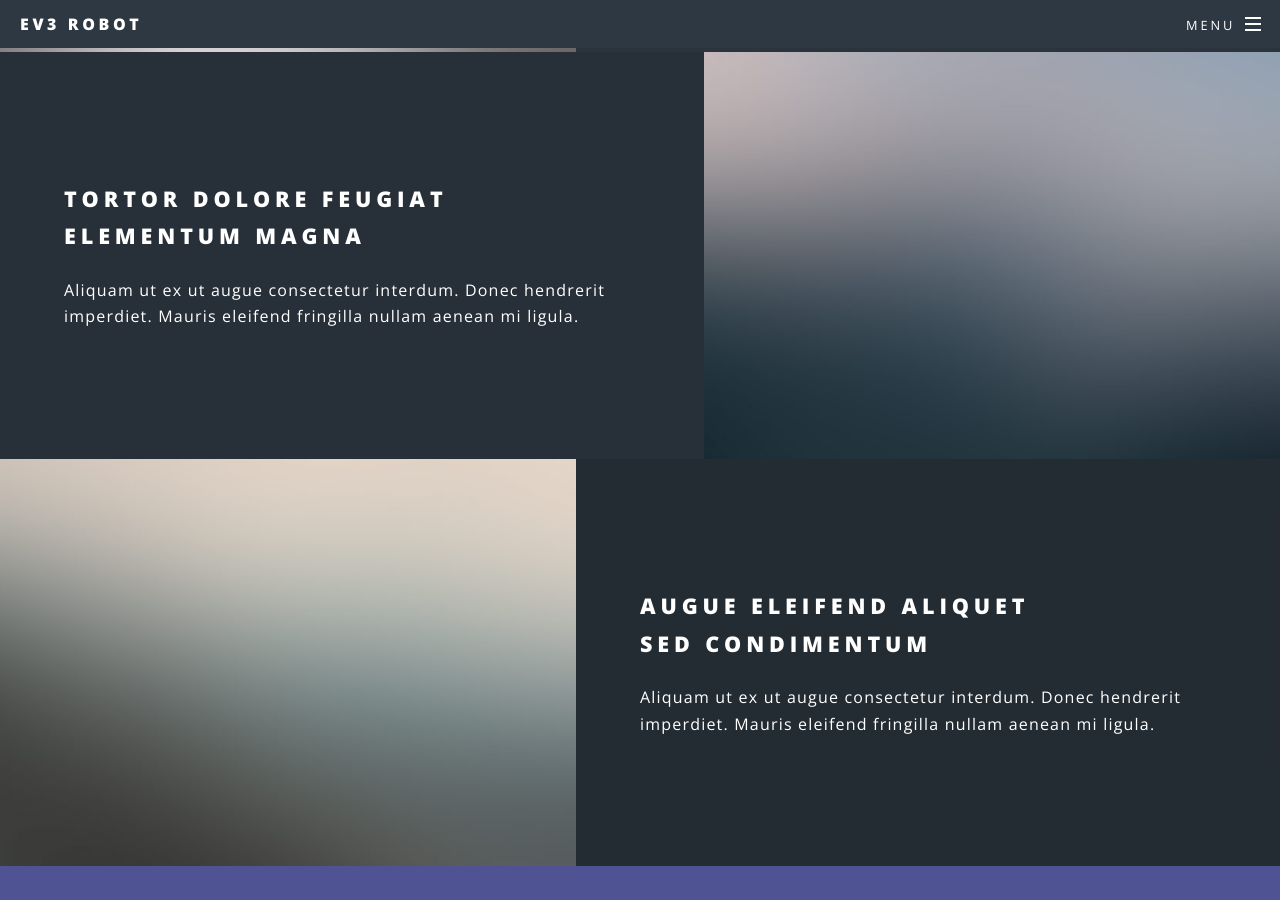
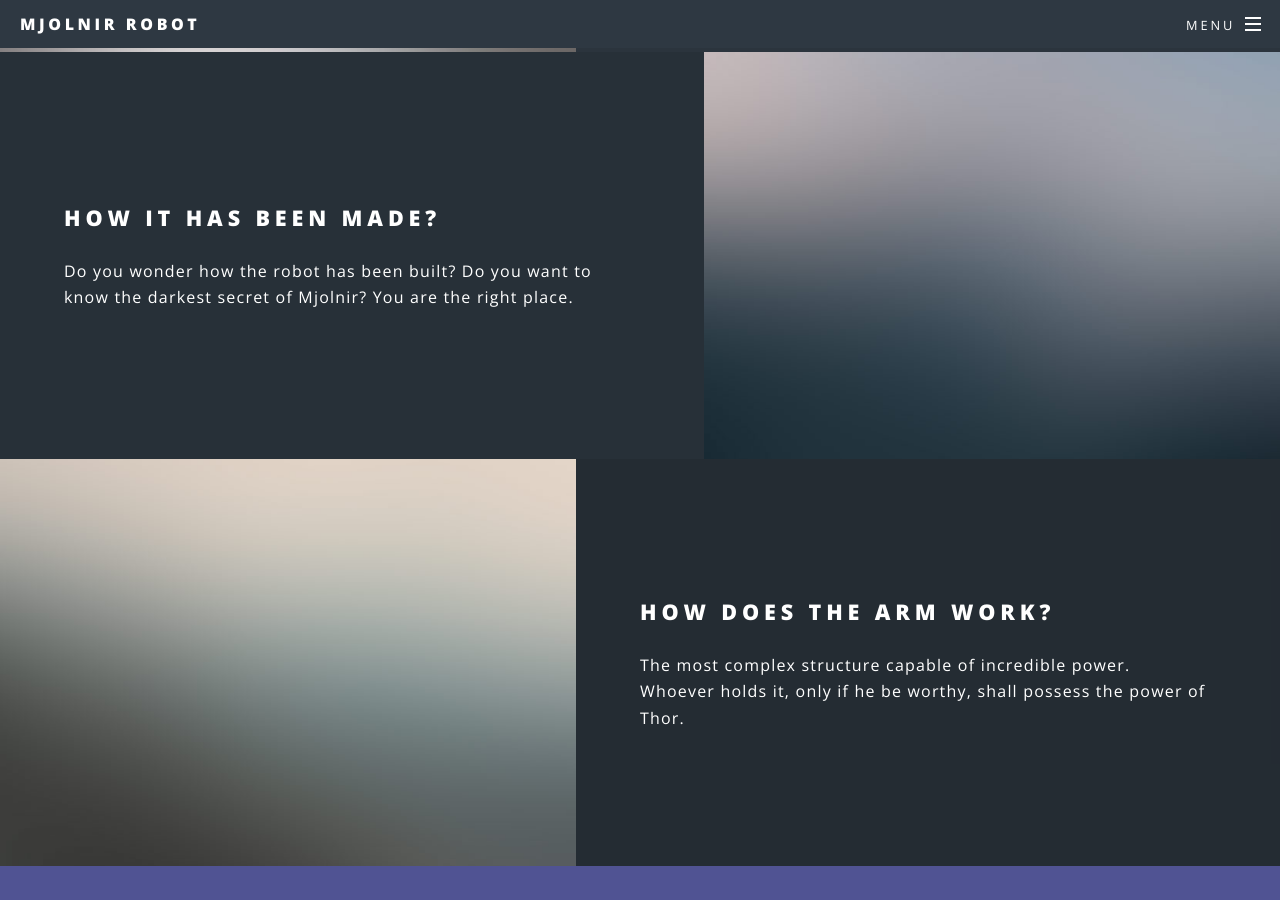
Before and after one commit to srossi93/ev3_robot, a Jekyll site: the page built from docs/index.html, in a window 1280 px wide and 900 px high, scrolled down 1777 px. Built offline with Jekyll 4.4.1, drawn with Linux system fonts in a browser that asks for light colours; some of the changed text lies outside the part shown.

Commit message:
First draft for the website

```diff
--- a/docs/_config.yml
+++ b/docs/_config.yml
@@ -3,7 +3,7 @@
 
 # Site settings
 
-title: EV3 Robot
+title: Mjolnir Robot
 description: |
   Project website for the competition
 
@@ -18,7 +18,7 @@
 url: "http://yourdomain.com" # the base hostname & protocol for your site
 social:
   twitter: https://twitter.com/<username>
-  github: https://github.com/<username>
+  github: https://github.com/srossi93/ev3_robot
   linkedin-square: https://linkedin.com/in/<username>
   facebook-official: https://facebook.com/<username>
   google-plus-square: https://plus.google.com/u/0/+<username>
--- a/docs/index.html
+++ b/docs/index.html
@@ -6,9 +6,9 @@
 						<div class="inner">
 							<h2>{{ site.title }}</h2>
 							<p>{{ site.description | markdownify }}</p>
-							<ul class="actions">
-								<li><a href="#" class="button special">Activate</a></li>
-							</ul>
+							<!--<ul class="actions"> -->
+							<!--	<li><a href="#one" class="button special">Activate</a></li>-->
+							<!--</ul>-->
 						</div>
 						<a href="#one" class="more scrolly">Learn More</a>
 					</section>
@@ -34,23 +34,23 @@
 					<section id="two" class="wrapper alt style2">
 						<section class="spotlight">
 							<div class="image"><img src="images/pic01.jpg" alt="" /></div><div class="content">
-								<h2>Magna primis lobortis<br />
-								sed ullamcorper</h2>
-								<p>Aliquam ut ex ut augue consectetur interdum. Donec hendrerit imperdiet. Mauris eleifend fringilla nullam aenean mi ligula.</p>
+								<h2>Why Mjolnir?</h2>
+								<p>Discover the mythical origin of Mjolnir, what it is and why it's the perfect
+                name for our robot.</p>
 							</div>
 						</section>
 						<section class="spotlight">
 							<div class="image"><img src="images/pic02.jpg" alt="" /></div><div class="content">
-								<h2>Tortor dolore feugiat<br />
-								elementum magna</h2>
-								<p>Aliquam ut ex ut augue consectetur interdum. Donec hendrerit imperdiet. Mauris eleifend fringilla nullam aenean mi ligula.</p>
+								<h2>How it has been made?</h2>
+								<p>Do you wonder how the robot has been built? Do you want to know the darkest secret of Mjolnir?
+                  You are the right place.</p>
 							</div>
 						</section>
 						<section class="spotlight">
 							<div class="image"><img src="images/pic03.jpg" alt="" /></div><div class="content">
-								<h2>Augue eleifend aliquet<br />
-								sed condimentum</h2>
-								<p>Aliquam ut ex ut augue consectetur interdum. Donec hendrerit imperdiet. Mauris eleifend fringilla nullam aenean mi ligula.</p>
+								<h2>How does the arm work?</h2>
+								<p>The most complex structure capable of incredible power.<br />
+                  Whoever holds it, only if he be worthy, shall possess the power of Thor.</p>
 							</div>
 						</section>
 					</section>
@@ -59,14 +59,13 @@
 					<section id="three" class="wrapper style3 special">
 						<div class="inner">
 							<header class="major">
-								<h2>Accumsan mus tortor nunc aliquet</h2>
-								<p>Aliquam ut ex ut augue consectetur interdum. Donec amet imperdiet eleifend<br />
-								fringilla tincidunt. Nullam dui leo Aenean mi ligula, rhoncus ullamcorper.</p>
+								<h2>The firmware</h2>
+								<p>It's not only plastic and metal: it HAS a soul</p>
 							</header>
 							<ul class="features">
-								<li class="icon fa-paper-plane-o">
-									<h3>Arcu accumsan</h3>
-									<p>Augue consectetur sed interdum imperdiet et ipsum. Mauris lorem tincidunt nullam amet leo Aenean ligula consequat consequat.</p>
+								<li class="icon fa-heart-o">
+									<h3>The heart</h3>
+									<p>The heart is ev3dev, a Debian Linux-based operating system that runs on several Lego Mindstorms compatible platforms including our EV3</p>
 								</li>
 								<li class="icon fa-laptop">
 									<h3>Ac Augue Eget</h3>
@@ -80,7 +79,7 @@
 									<h3>Mauris Imperdiet</h3>
 									<p>Augue consectetur sed interdum imperdiet et ipsum. Mauris lorem tincidunt nullam amet leo Aenean ligula consequat consequat.</p>
 								</li>
-								<li class="icon fa-heart-o">
+								<li class="icon fa-paper-plane-o">
 									<h3>Aenean Primis</h3>
 									<p>Augue consectetur sed interdum imperdiet et ipsum. Mauris lorem tincidunt nullam amet leo Aenean ligula consequat consequat.</p>
 								</li>
```
